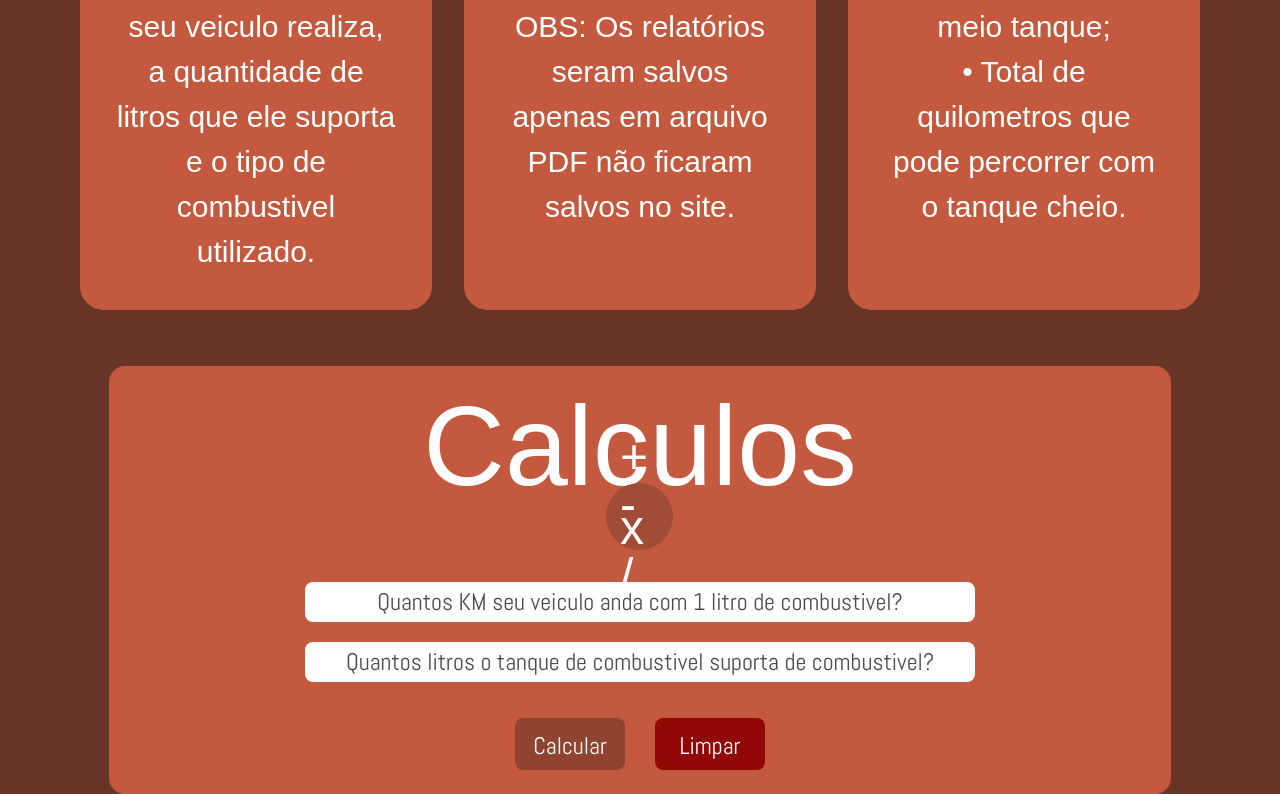
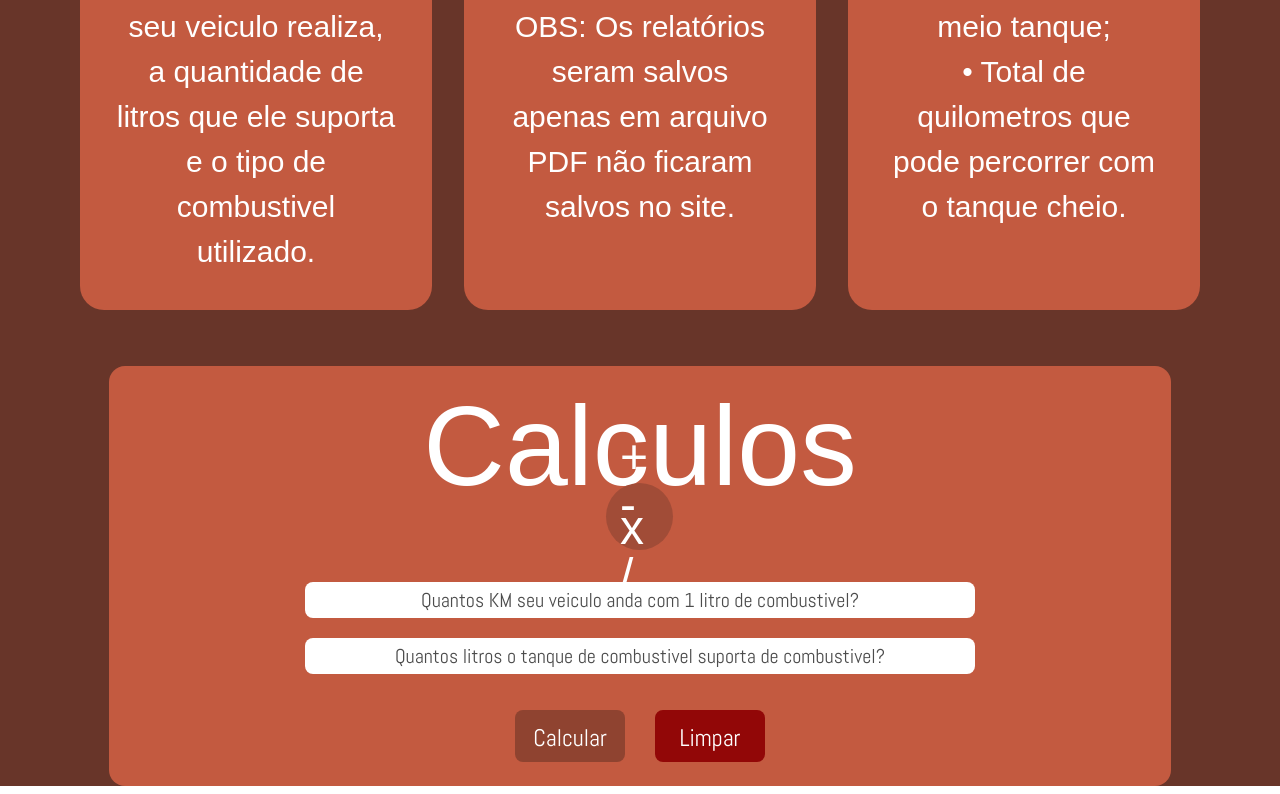
Before and after one commit to Guilherme-Ferreira-Tombini/Fisher-combustion, a Next.js app: page / in a window 1280 px wide. Shown: the part 1324-2118 px from the top of the page. Built offline with nearby package versions, Linux system fonts and the light colour scheme; a web font is replaced by a local one.

Commit message:
style: adjusted data field font size

```diff
--- a/src/app/components/Calculate.tsx
+++ b/src/app/components/Calculate.tsx
@@ -9,11 +9,11 @@ export default function Calculate(){
             <SymbolForCalculations/>
             <div className="w-[70%] p-5 mt-3 font-abel">
                <input
-                 className="rounded-lg w-full text-center text-2xl placeholder-[#4C4C4C] text-black p-1"
+                 className="rounded-lg w-full text-center text-xl placeholder-[#4C4C4C] text-black p-1"
                  type="text" id="QuilometroPorLitro"
                  placeholder="Quantos KM seu veiculo anda com 1 litro de combustivel?"/>
                  <input
-                 className="rounded-lg w-full text-center text-2xl placeholder-[#4C4C4C] text-black p-1 mt-5"
+                 className="rounded-lg w-full text-center text-xl placeholder-[#4C4C4C] text-black p-1 mt-5"
                  type="text" id="TanqueTotal"
                  placeholder="Quantos litros o tanque de combustivel suporta de combustivel?"/>
             </div>
```
